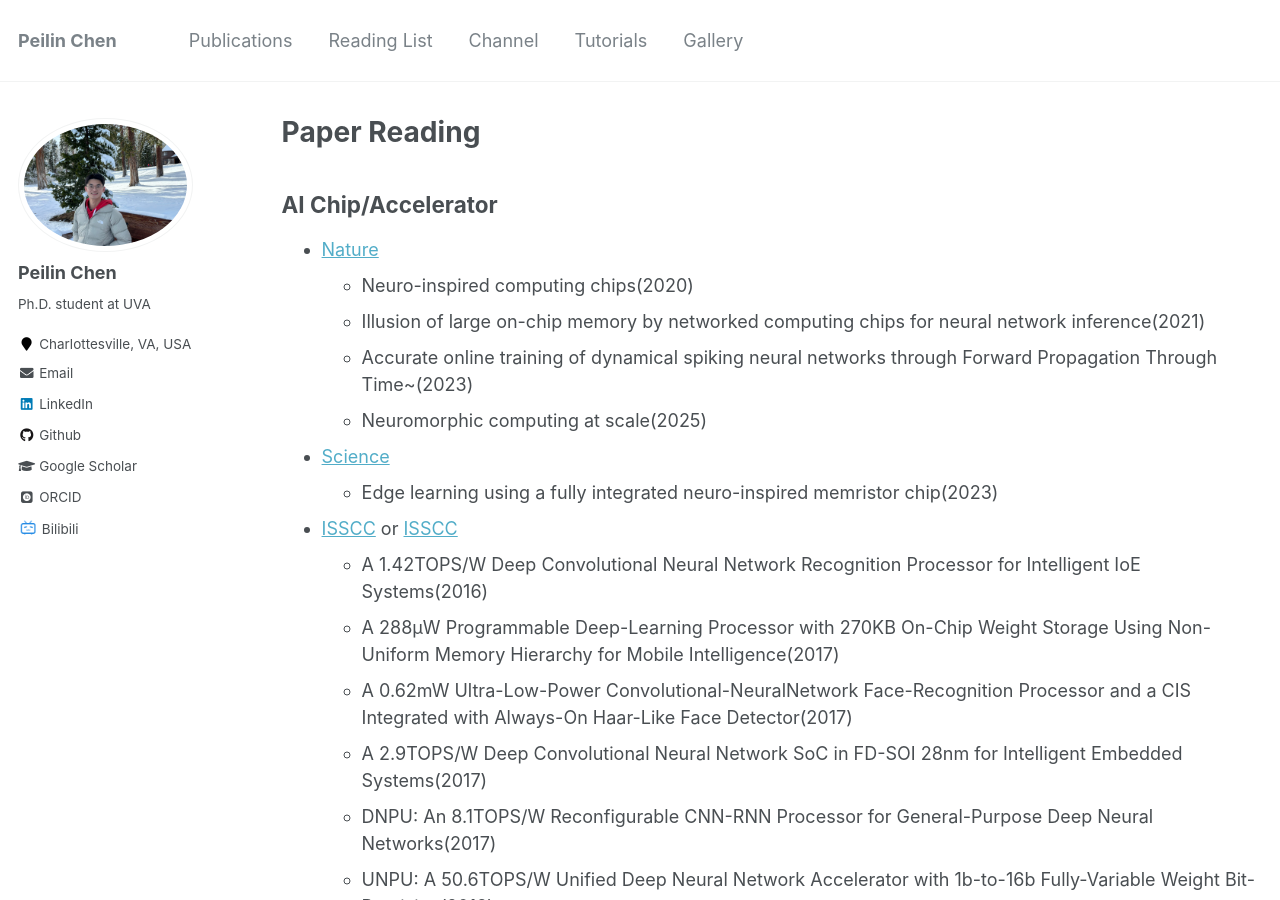
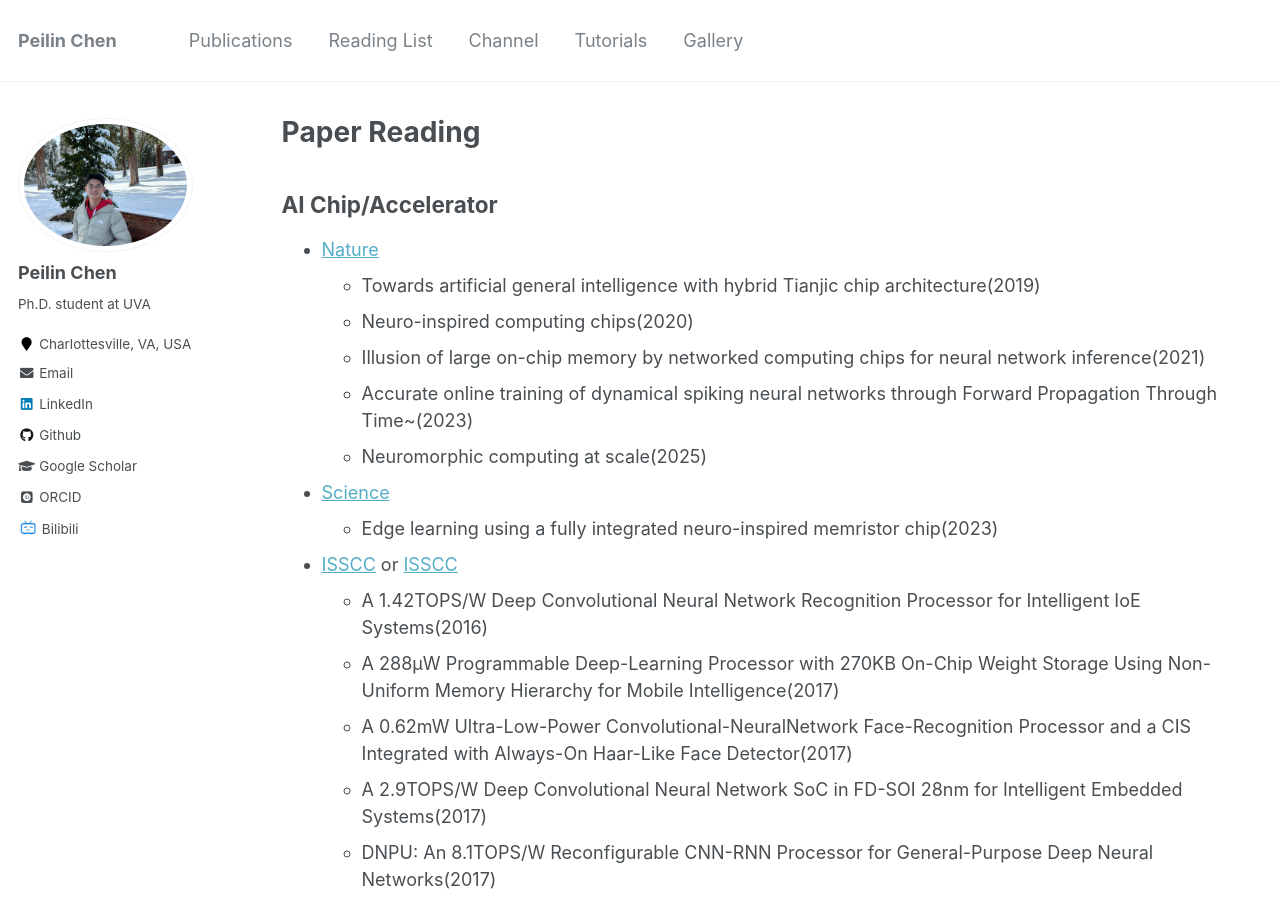
Before and after one commit to peilin-chen/peilin-chen.github.io, a Jekyll site: the page built from _pages/reading list.md, in a window 1280 px wide and 900 px high. Built offline with Jekyll 4.4.1, drawn with Linux system fonts in a browser that asks for light colours; some web fonts are replaced; formulas are drawn with MathJax 3.

Commit message:
Update reading list.md

```diff
--- a/_pages/reading list.md
+++ b/_pages/reading list.md
@@ -7,6 +7,7 @@ author_profile: true
 
 ## AI Chip/Accelerator
 * [Nature](https://www.nature.com/search?journal=ncomms,%20nature,%20natelectron&article_type=research&subject=engineering,%20nanoscience-and-technology&order=relevance)
+  - Towards artificial general intelligence with hybrid Tianjic chip architecture(2019)
   - Neuro-inspired computing chips(2020)
   - Illusion of large on-chip memory by networked computing chips for neural network inference(2021)
   - Accurate online training of dynamical spiking neural networks through Forward Propagation Through Time~(2023)
```
